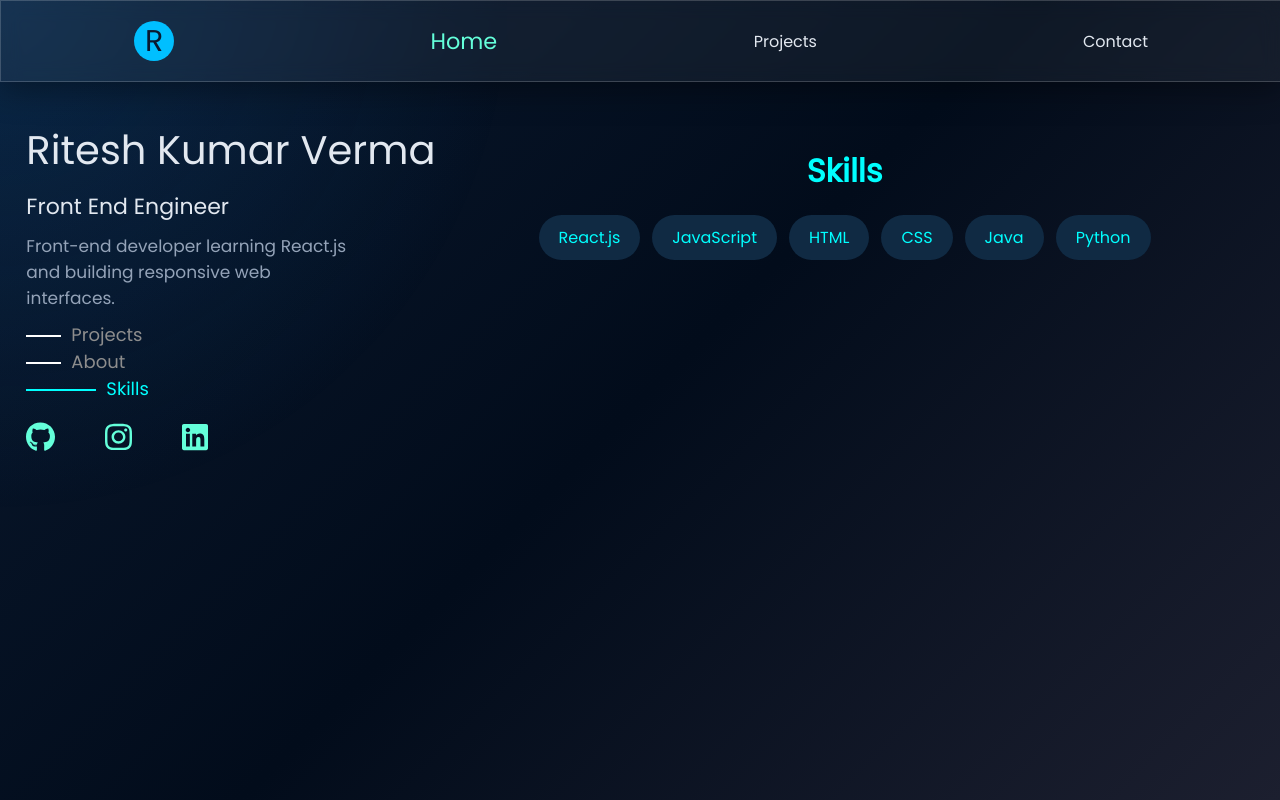
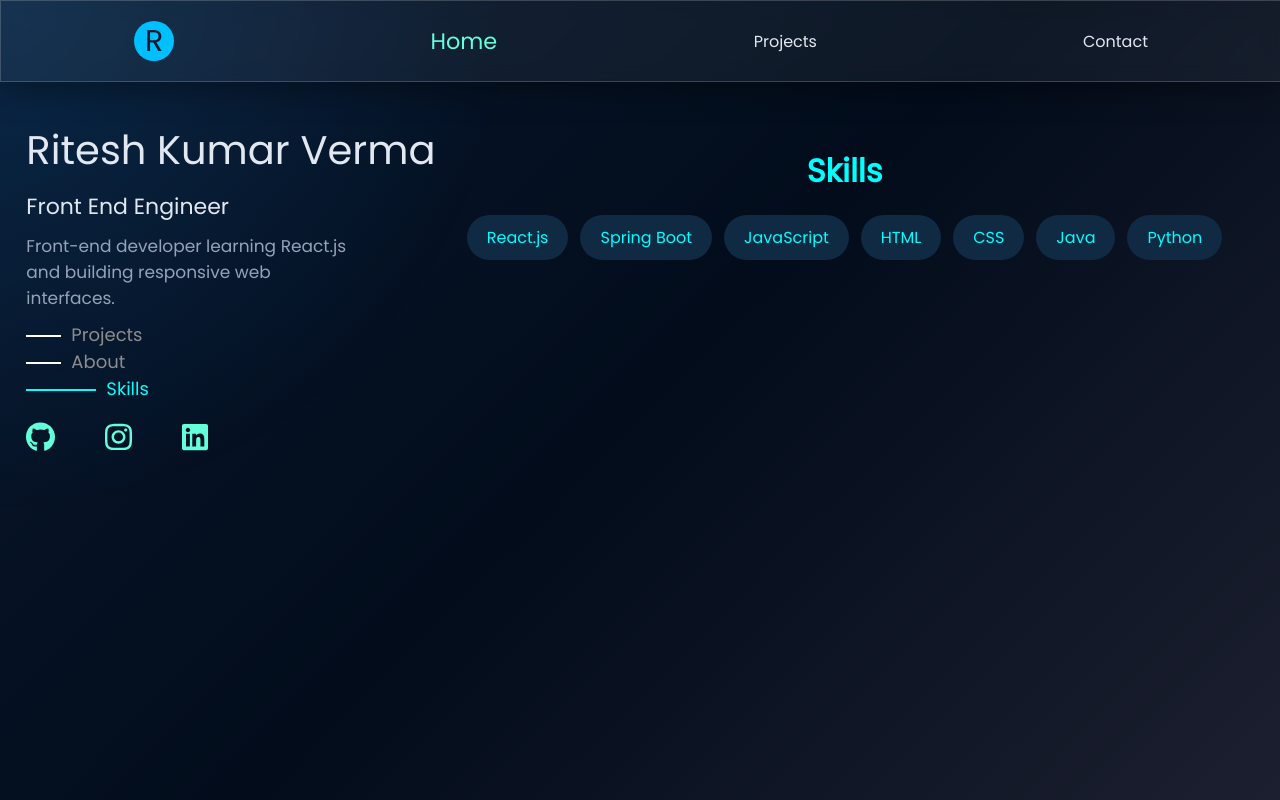
Before and after one commit to Ritesh-Kumar-Verma/myPortfolio, a React (Vite) app: page / in a window 1280 px wide. Both pictures are taken after a click on the element "Skills". Built offline with nearby package versions, Linux system fonts and the light colour scheme.

Commit message:
updated skills info

```diff
--- a/src/Components/Skills/Skills.jsx
+++ b/src/Components/Skills/Skills.jsx
@@ -9,6 +9,7 @@ const Skills = () => {
   <h2>Skills</h2>
   <div className="skills-grid">
     <span className="skill-tag">React.js</span>
+    <span className='skill-tag'>Spring Boot</span>
     <span className="skill-tag">JavaScript</span>
     <span className="skill-tag">HTML</span>
     <span className="skill-tag">CSS</span>
```
